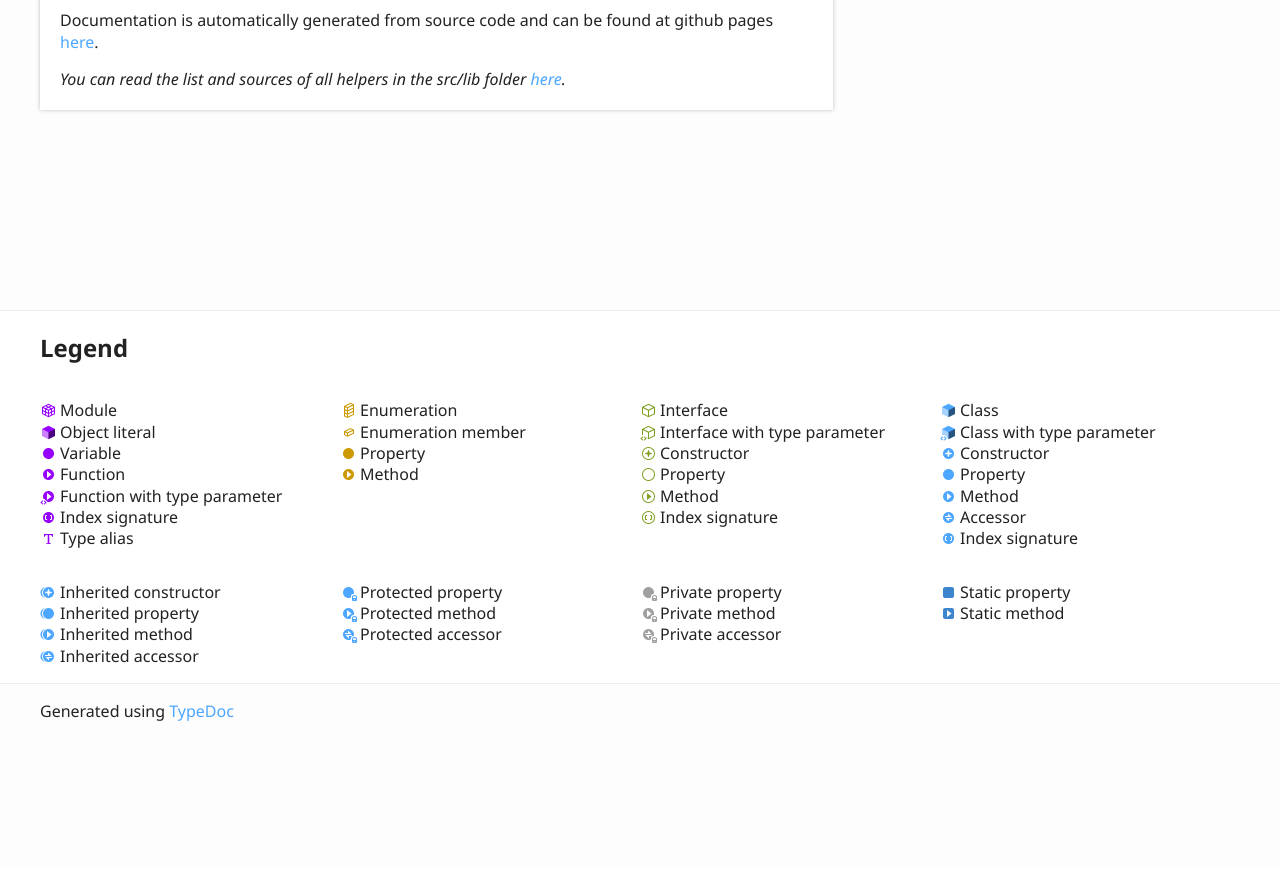
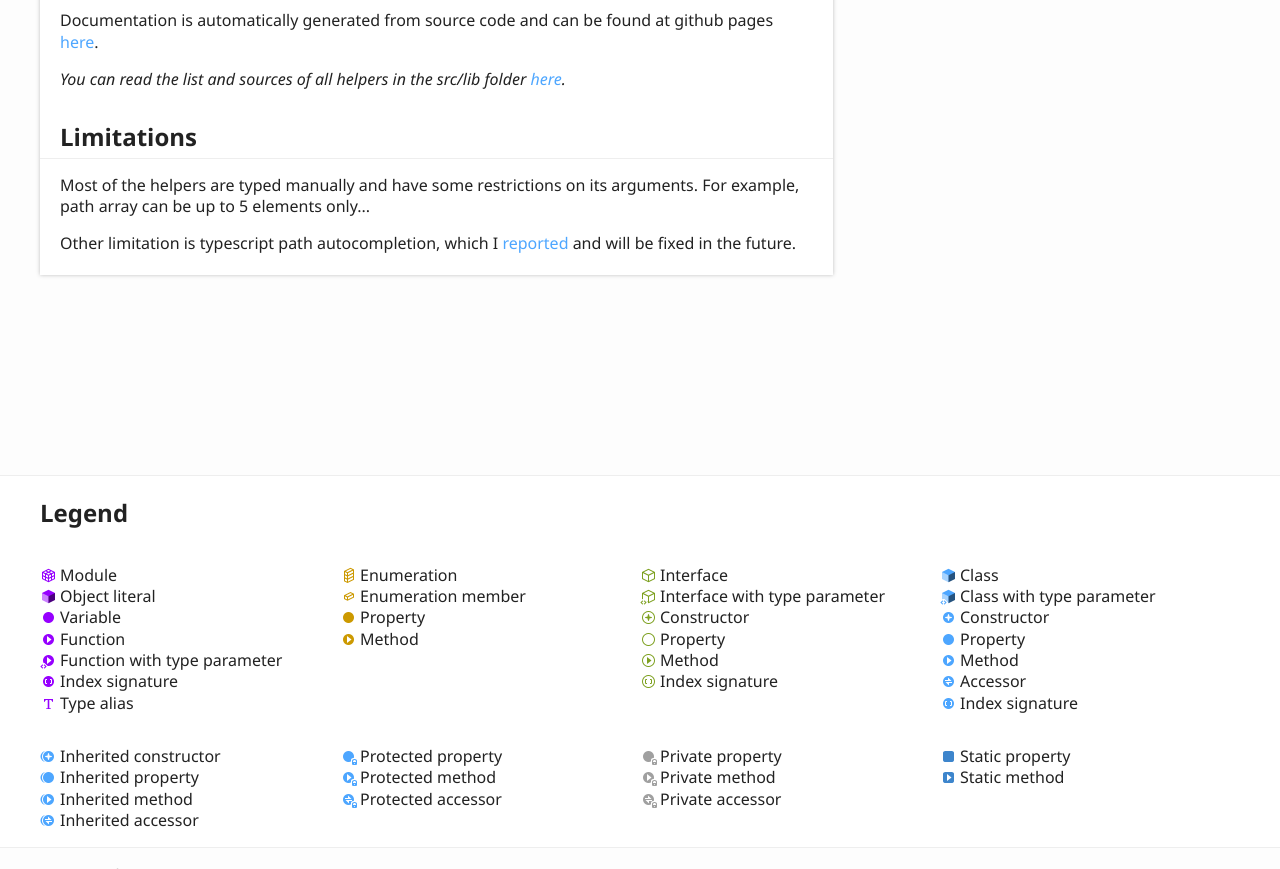
Before and after one commit to Siegrift/tsfunct, a website with bundled scripts: page docs/index.html in a window 1280 px wide. Shown: the part 2340-3209 px from the top of the page. Before the commit the page ends 3078 px from the top, so only its background shows below. Built offline with nearby package versions, Linux system fonts and the light colour scheme.

Commit message:
Update documentation

```diff
--- a/docs/index.html
+++ b/docs/index.html
@@ -119,6 +119,11 @@
 				<p>Documentation is automatically generated from source code and can be found at github pages
 				<a href="https://siegrift.github.io/tsfunct/">here</a>.</p>
 				<p><em>You can read the list and sources of all helpers in the src/lib folder <a href="https://github.com/Siegrift/tsfunct/tree/master/src/lib">here</a>.</em></p>
+				<h2 id="limitations">Limitations</h2>
+				<p>Most of the helpers are typed manually and have some restrictions on its arguments. For example,
+				path array can be up to 5 elements only...</p>
+				<p>Other limitation is typescript path autocompletion, which I
+				<a href="https://github.com/microsoft/TypeScript/issues/31630">reported</a> and will be fixed in the future.</p>
 			</div>
 		</div>
 		<div class="col-4 col-menu menu-sticky-wrap menu-highlight">
```
Also changed, not shown: README.md.
